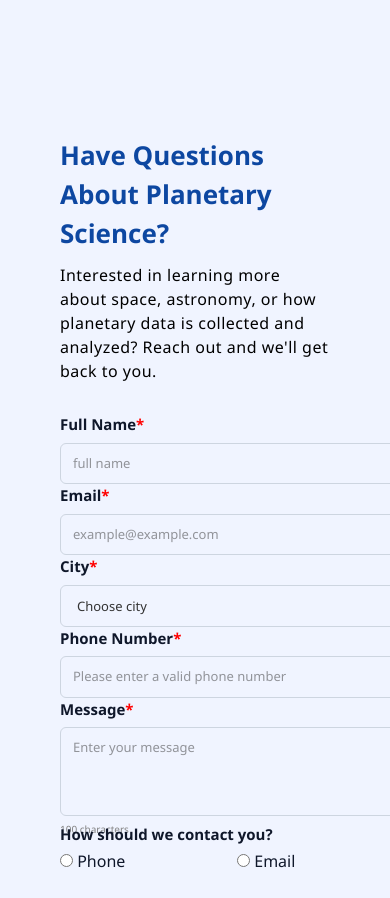
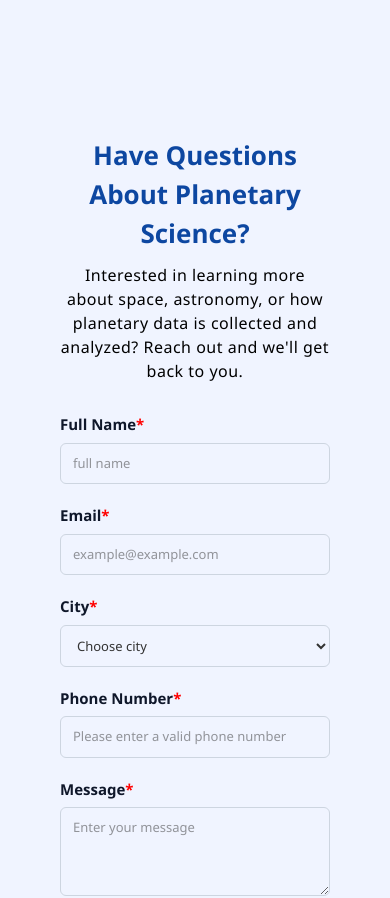
Before and after one commit to Vinsax19/TS-Academy-Capstone-Project-GR3, a React (Vite) app in the folder planet-app/: page / in a window 390 px wide. Shown: the part 2540-3438 px from the top of the page. Built offline with nearby package versions, Linux system fonts and the light colour scheme.

Commit message:
Add grid layout and responsive styles to index.css

```diff
--- a/planet-app/src/index.css
+++ b/planet-app/src/index.css
@@ -31,3 +31,23 @@ body {
   background: #ffffff;
   color: #0f172a;
 }
+.grid {
+      display: grid;
+      grid-Template-Columns: repeat(2, minmax(200px, 1fr));
+      gap: 20px;
+      margin-bottom: 20;
+  }
+
+@media (max-width: 700px) {
+  .topic {
+    text-align: center;
+
+  }
+
+  .grid{
+    grid-template-columns: 1fr;
+  }
+  .display{
+    display: none
+  }
+}
```
